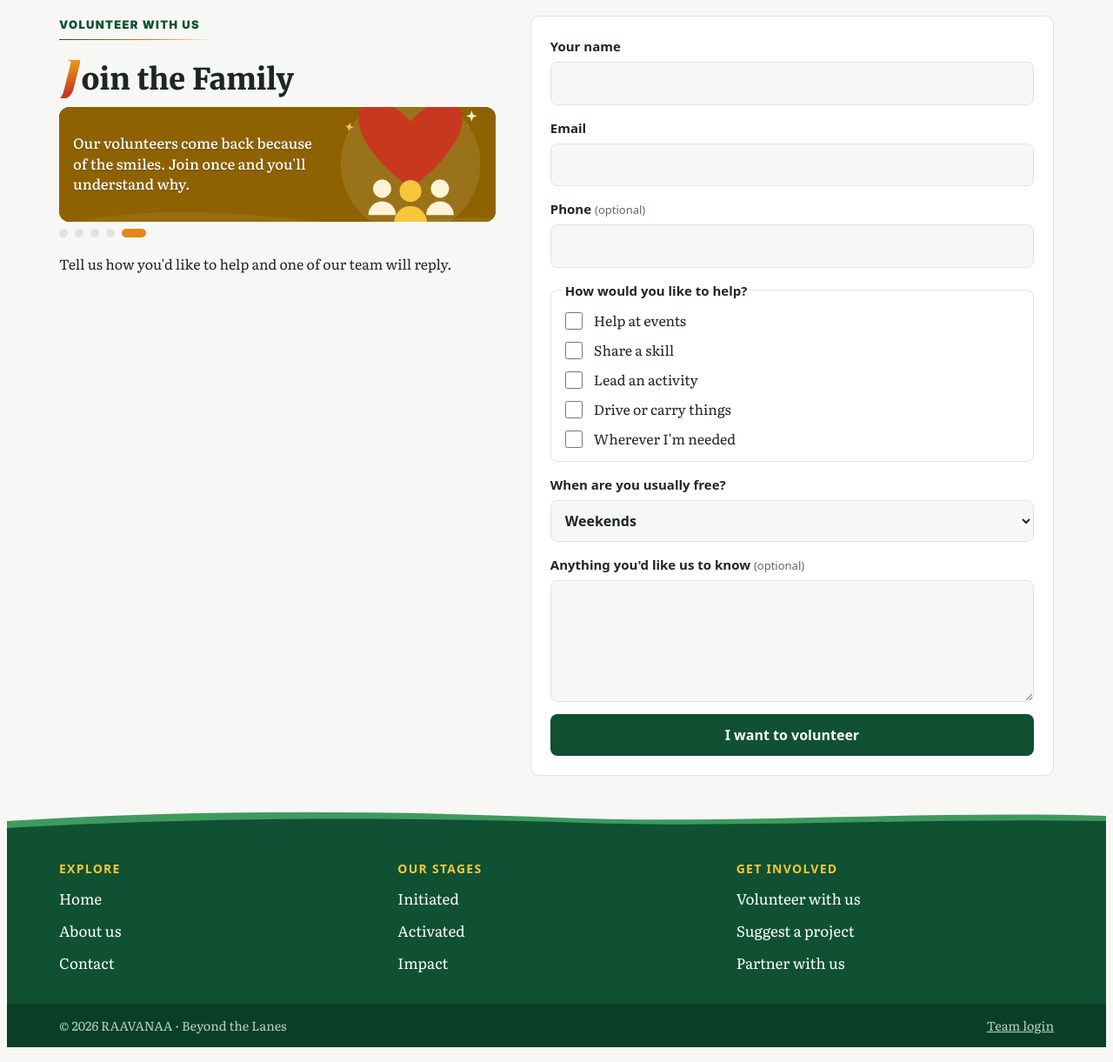
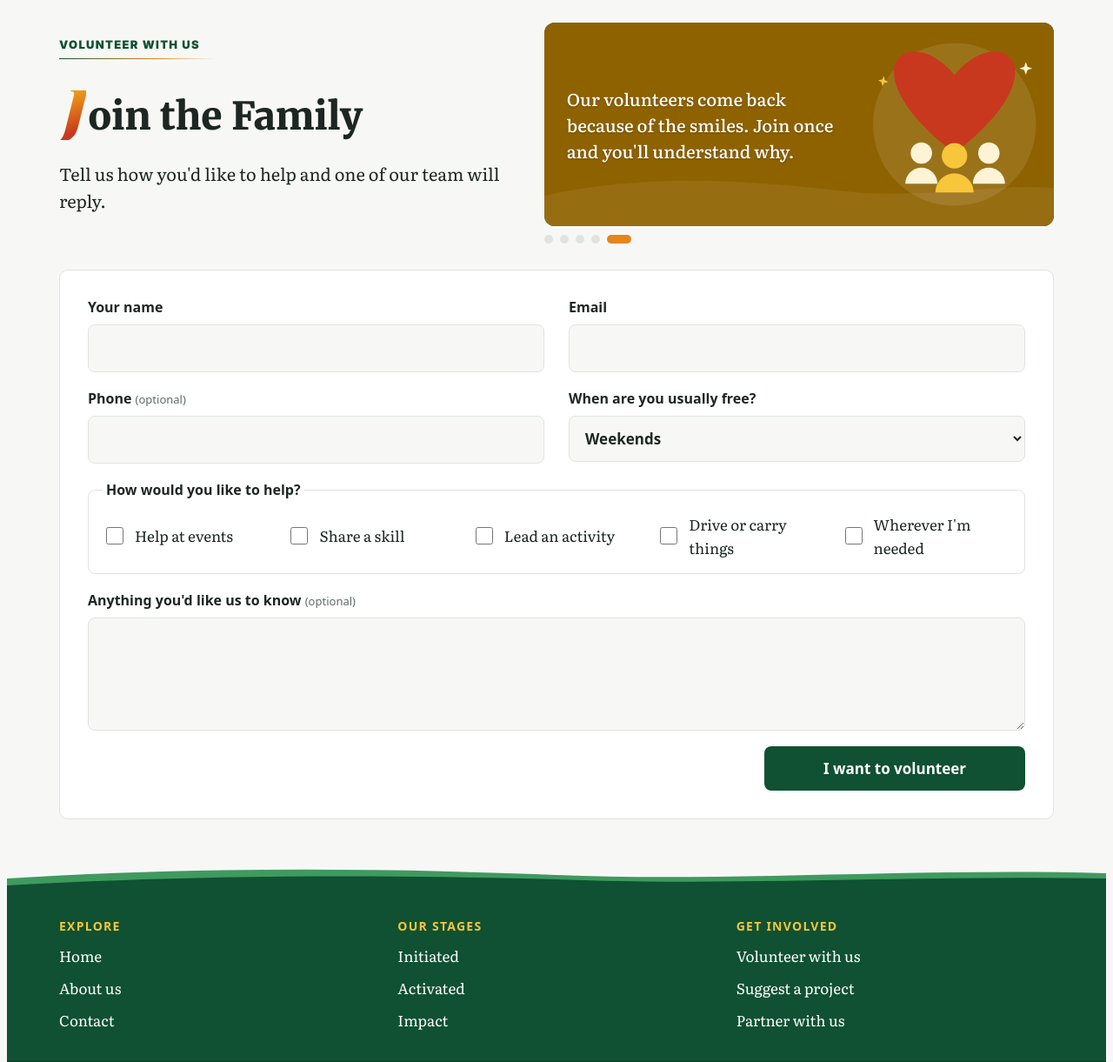
Before and after one commit to Raavanaapost/Charity-site, a PHP site: page /volunteer.html in a window 1280 px wide. Shown: the part 139-1360 px from the top of the page at 87% size. Run offline with PHP 8.4, Linux system fonts and the light colour scheme; some web fonts are replaced.

Commit message:
Desktop: Volunteer, Contact, Suggest and Partner pages use the full page width
Title and message beside the picture, then the form across the full column with fields in two columns.

Co-Authored-By: Claude Opus 5.5 <noreply@anthropic.com>
Claude-Session: https://claude.ai/code/session_015LboRGTXS6s8m767pXZBHW

```diff
--- a/style.css
+++ b/style.css
@@ -485,6 +485,25 @@ footer.foot .foot-main .wrap{grid-template-columns:minmax(0,1fr)}
   .signup-band .follow-slide figcaption{font-size:20px;padding-left:24px}
   .signup-band .follow input{font-size:17px;padding:13px 14px}
   .signup-band .follow .btn{font-size:17px;padding-block:14px}
+  /* Volunteer / Contact / Suggest / Partner: title and picture side by side, then the form across the full width */
+  .contact-layout{grid-template-columns:minmax(0,1fr);gap:26px;padding-block:26px 44px}
+  .contact-layout .slide-box{grid-template-columns:minmax(0,1fr) minmax(0,1.15fr);column-gap:48px;row-gap:10px;align-items:center;align-content:center}
+  .contact-layout .slide-box > .eyebrow{grid-column:1;grid-row:1;align-self:end}
+  .contact-layout .slide-box > h1.follow-title{grid-column:1;grid-row:2;font-size:44px;line-height:1.15}
+  .contact-layout .slide-box > .slide-note{grid-column:1;grid-row:3;align-self:start;font-size:20px;line-height:1.55;margin:4px 0 0}
+  .contact-layout .slide-box > .follow-track{grid-column:2;grid-row:1/span 3}
+  .contact-layout .slide-box > .follow-dots{grid-column:2;grid-row:4}
+  .contact-layout .slide-box .follow-slide{min-height:0;aspect-ratio:5/2}
+  .contact-layout .slide-box .follow-slide figcaption{font-size:20px;line-height:1.5;padding-left:26px;width:57%}
+  .contact-layout .form{grid-template-columns:repeat(2,minmax(0,1fr));grid-auto-flow:row dense;gap:18px 28px;padding:30px 32px 32px}
+  .contact-layout .form > .checks,.contact-layout .form > label[for$="message"],.contact-layout .form > .btn,.contact-layout .form > .note{grid-column:1/-1}
+  .contact-layout .form label,.contact-layout .checks legend{font-size:16px}
+  .contact-layout .form input,.contact-layout .form select,.contact-layout .form textarea{font-size:17px;padding:13px 14px}
+  .contact-layout .checks{grid-template-columns:repeat(auto-fit,minmax(190px,1fr));gap:12px 18px;padding:12px 16px 16px}
+  .contact-layout .form .checks label{font-size:17px}
+  .contact-layout .form .checks input{padding:0}
+  .contact-layout .form textarea{min-height:130px}
+  .contact-layout .form > .btn{justify-self:end;width:auto;min-width:300px;font-size:17px;padding:14px 28px}
   footer.foot .foot-main .wrap{font-size:17px;padding-block:34px}
   .foot-col h3{font-size:14px;margin-bottom:12px}
   .foot-col ul{gap:10px}
```
